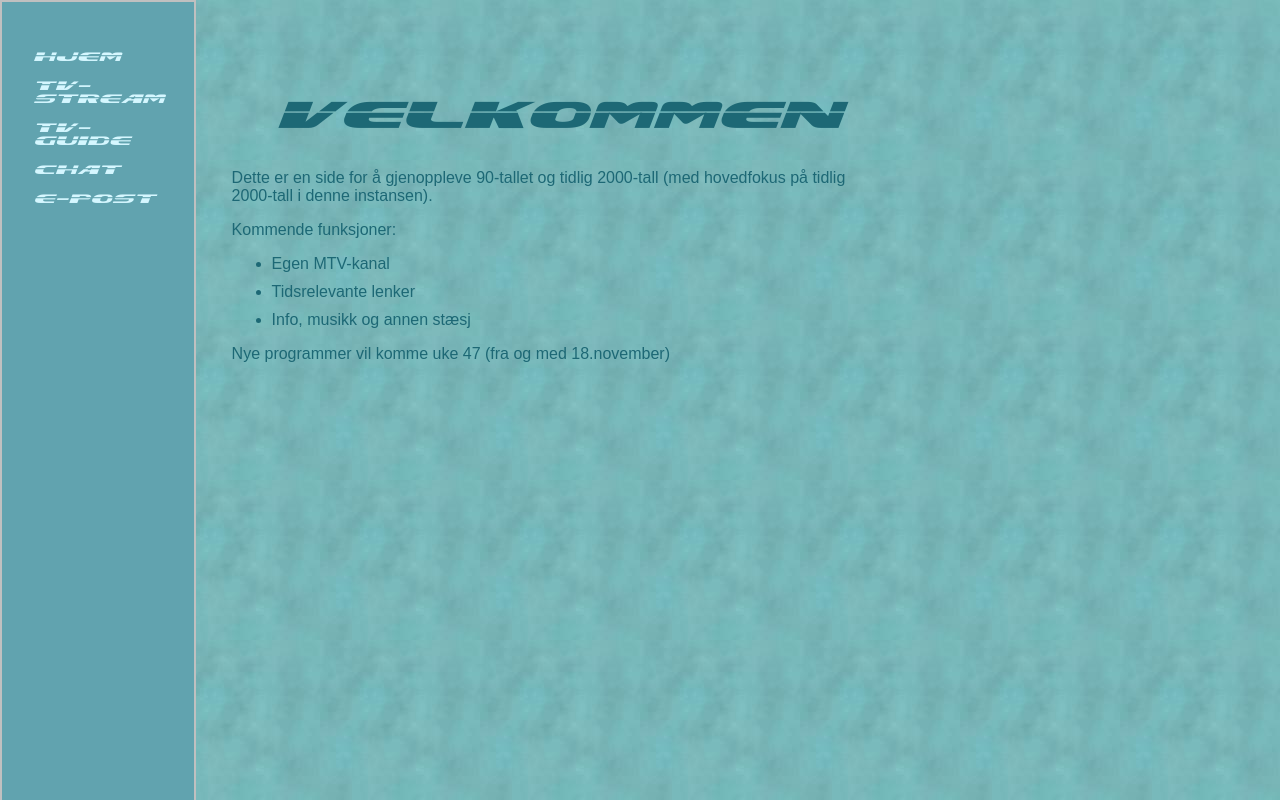
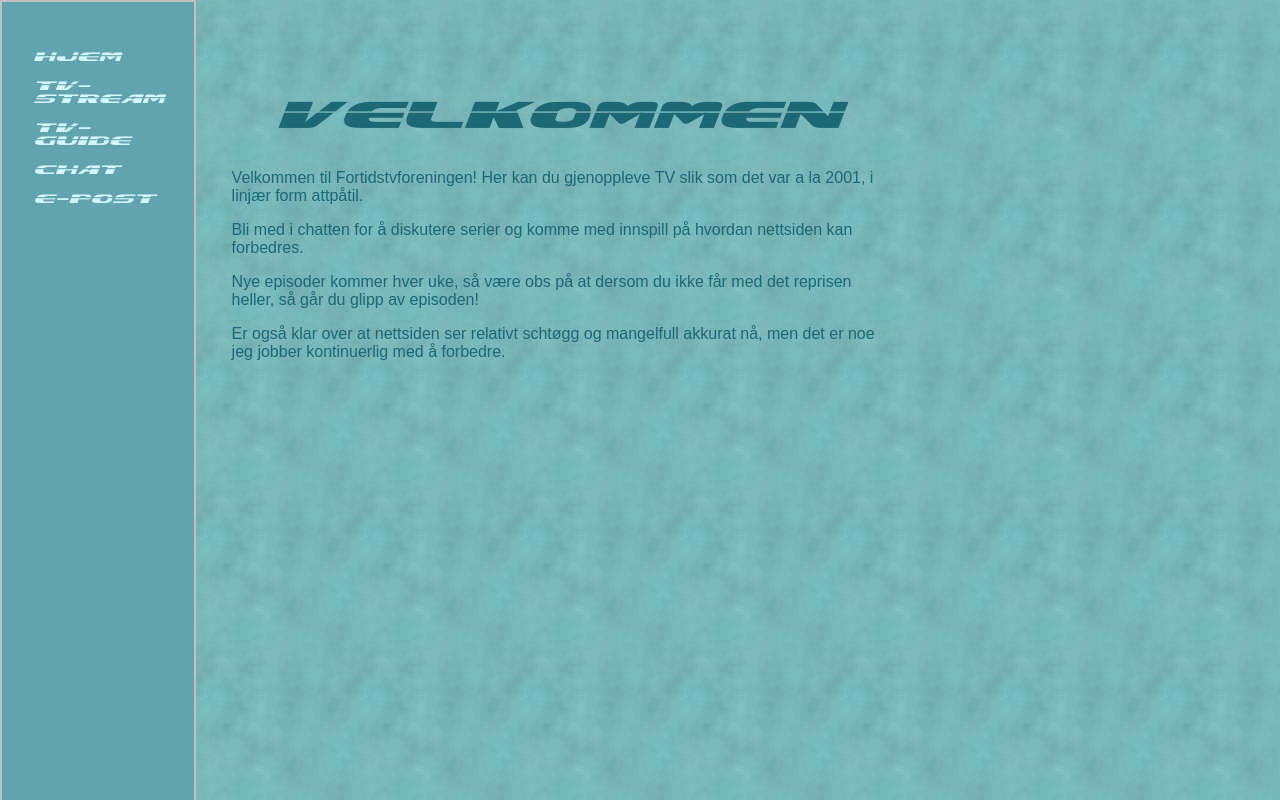
Before and after one commit to Stalldyr/LinearTV, a Flask app: page / in a window 1280 px wide. Run offline with Flask 3, Linux system fonts and the light colour scheme; parts of the project's set-up code (start-up, migrations or seed data) failed here and were passed over.

Commit message:
småendringer for lansering

```diff
--- a/TVdownloader.py
+++ b/TVdownloader.py
@@ -160,7 +160,6 @@ class TVDownloader:
             )
 
         if success:
-            # Oppdater med full info
             if helper._verify_local_file(filepath):
                 file_info = {
                     "filename": filename,
--- a/app.py
+++ b/app.py
@@ -143,6 +143,11 @@ def get_time():
     time = datetime.now().time()
     return [time.strftime("%H")]
 
+@app.route('/api/local_pending_episodes')
+def get_local_pending_episodes():
+    pending = tv_db.get_local_pending_episodes()
+    return jsonify(tv_db.get_local_pending_episodes())
+
 
 @app.route('/api/traffic', methods=['POST'])
 def get_traffic():
--- a/templates/index.html
+++ b/templates/index.html
@@ -8,17 +8,17 @@
 <div class="indexmain">
     <h1>Velkommen</h1>
 
-    <p>Dette er en side for å gjenoppleve 90-tallet og tidlig 2000-tall (med hovedfokus på tidlig 2000-tall i denne instansen).</p>
     <p>
-        Kommende funksjoner:
-        <ul>
-            <li>Egen MTV-kanal</li>
-            <li>Tidsrelevante lenker</li>
-            <li>Info, musikk og annen stæsj</li>
-        </ul>
+    Velkommen til Fortidstvforeningen! Her kan du gjenoppleve TV slik som det var a la 2001, i linjær form attpåtil.
     </p>
     <p>
-        Nye programmer vil komme uke 47 (fra og med 18.november)
+    Bli med i chatten for å diskutere serier og komme med innspill på hvordan nettsiden kan forbedres.
+    </p>
+    <p>
+    Nye episoder kommer hver uke, så være obs på at dersom du ikke får med det reprisen heller, så går du glipp av episoden!
+    </p>
+    <p>
+    Er også klar over at nettsiden ser relativt schtøgg og mangelfull akkurat nå, men det er noe jeg jobber kontinuerlig med å forbedre.
     </p>
 
     <div id="webamp" class="webamp-container">
--- a/templates/tvguide.html
+++ b/templates/tvguide.html
@@ -77,6 +77,10 @@
 <h1>tv-guide</h1>
 <table id="schedule">
 </table>
+
+<p>
+Fredag, lørdag, og søndag kveld vises filmer.
+</p>
 {% endblock content %}
 
 {% block scripts %}
```
Also changed, not shown: TVdatabase.py (+16 -0 lines), static/scripts/admin.js (+8 -6 lines), templates/chat.html (+5 -3 lines).
